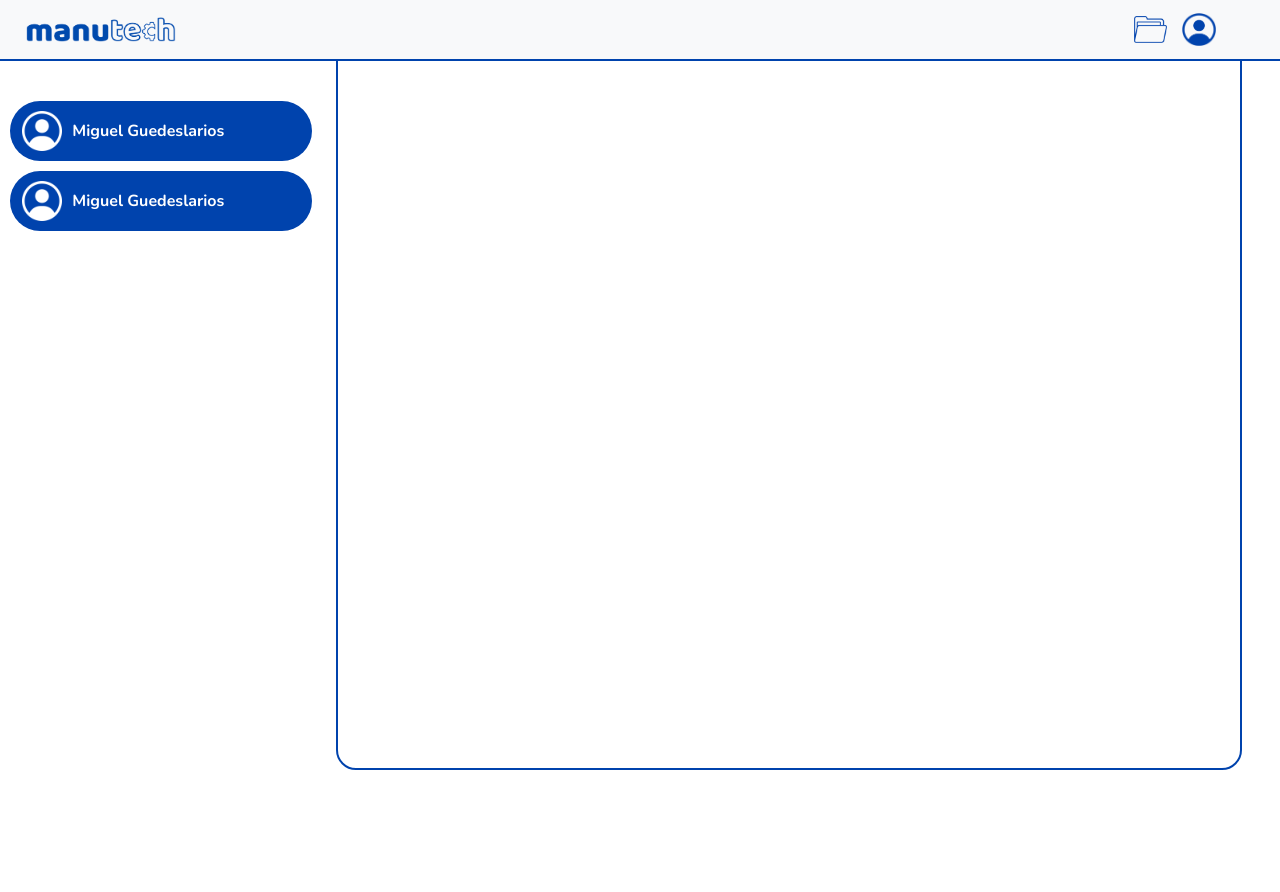
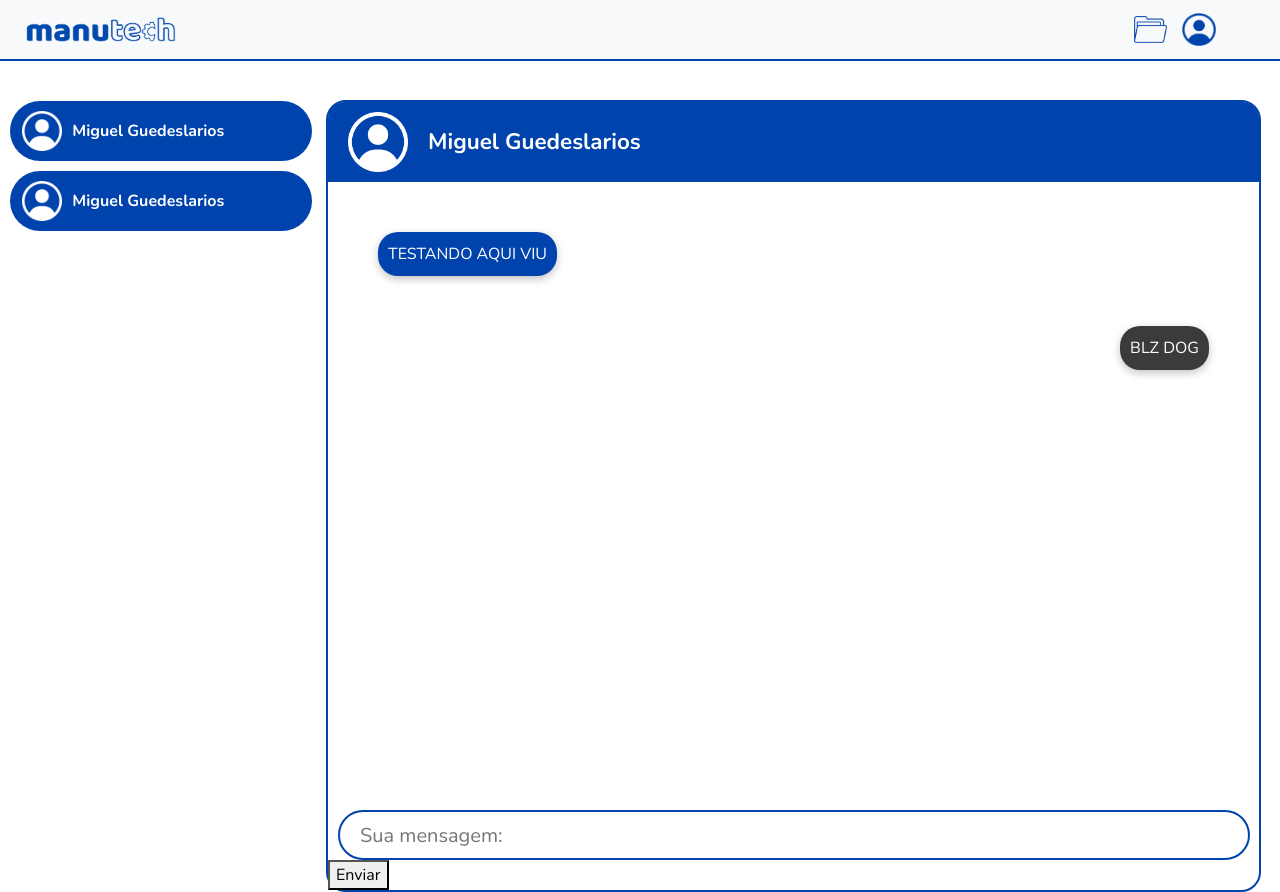
Before and after one commit to Z3rOoO/manuTech, a plain HTML site: page public/html/chat.html in a window 1280 px wide. Before the commit the page ends 800 px from the top, so only its background shows below. Drawn offline with nearby package versions, Linux system fonts and the light colour scheme.

Commit message:
UPDATE chat.html

```diff
--- a/public/html/chat.html
+++ b/public/html/chat.html
@@ -39,9 +39,12 @@
                     <ul class="dropdown-menu dropdown-menu-end">
                         <li><span class="dropdown-item-text fw-bold" id="nome-usuario-menu">Olá!</span></li>
 
-    <li><span class="dropdown-item-text text-muted small" id="cargo-usuario-menu" style="font-size: 0.85em;"></span></li>
+                        <li><span class="dropdown-item-text text-muted small" id="cargo-usuario-menu"
+                                style="font-size: 0.85em;"></span></li>
 
-    <li><hr class="dropdown-divider"></li>
+                        <li>
+                            <hr class="dropdown-divider">
+                        </li>
                         <li>
                             <a class="dropdown-item text-danger" href="#" onclick="fazerLogout()">Sair</a>
                         </li>
@@ -68,14 +71,34 @@
                         <p>Miguel Guedeslarios</p>
                     </div>
                 </div>
-
             </div>
-            <div class="col-9"><div class="container-conversa"></div></div>
+            <div class="col-9 ">
+                <div class="container-conversa">
+                    <div class="header-conversa">
+                        <img src="../images/icons/perfil.png">
+                        <p>Miguel Guedeslarios</p>
                     </div>
-
+                    <div class="msg1">TESTANDO AQUI VIU</div>
+                    <div class="msg2">BLZ DOG</div>
+                    <div class="footer-conversa">
+                        <input class="enviar-msg" placeholder="Sua mensagem:" type="text">
+                        <button class="btn-enviar">Enviar</button>
+                    </div>
+                </div>
+            </div>
+        </div>
 
     </main>
 
+    <script src="https://cdn.jsdelivr.net/npm/@popperjs/core@2.11.8/dist/umd/popper.min.js"
+        integrity="sha384-I7E8VVD/ismYTF4hNIPjVp/Zjvgyol6VFvRkX/vR+Vc4jQkC+hVqc2pM8ODewa9r"
+        crossorigin="anonymous"></script>
+
+    <script src="https://cdn.jsdelivr.net/npm/bootstrap@5.3.2/dist/js/bootstrap.min.js"
+        integrity="sha384-BBtl+eGJRgqQAUMxJ7pMwbEyER4l1g+O15P+16Ep7Q9Q+zqX6gSbd85u4mG4QzX+"
+        crossorigin="anonymous"></script>
+
 </body>
 <script src="../js/sessao.js"></script> <!--script para o sair da sessao -->
+
 </html>
--- a/public/style/chat.css
+++ b/public/style/chat.css
@@ -1,12 +1,6 @@
 .container-contatos{
     display: block;
     margin-top: 7%;
-}
-.container-conversa{
-    border: 2px solid #0043ad;
-    width: 60%;
-    height: 900px;
-    border-radius: 20px;
 }
 .contato-chat{
     margin: 10px;
@@ -26,9 +20,77 @@
     margin-bottom: 0;
 }
 .container-conversa{
-    width: 95%;
-    height: 95vh;
+    margin-top: 100px;
     border: 2px solid #0043ad;
-    margin: 10px;
-
+    height: auto;
+    width: 98%;
+    border-radius: 20px;
+    z-index: -1;
 }
+.header-conversa{
+    background-color: #0043ad;
+    width: 100%;
+    height: 80px;
+    border-radius: 17px 17px 0 0;
+}
+.header-conversa img{
+    width: 60px;
+    margin-left: 20px;
+    margin-top: 10px;
+}
+.header-conversa p{
+    color: white;
+    font-size: 140%;
+    font-weight: bold;
+    margin-left: 100px;
+    margin-top: -47px;
+}
+.msg1{
+    background-color: #0043ad;
+    color: white;
+    width: fit-content;
+    max-width: 60%;
+    padding: 10px;
+    border-radius: 20px;
+    margin: 50px;
+    height: auto;
+    box-shadow: rgba(0, 0, 0, 0.24) 0px 3px 8px;
+}
+.msg2{
+    background-color: #3b3b3b;
+    color: white;
+    width: fit-content;
+    max-width: 60%;
+    padding: 10px;
+    border-radius: 20px;
+    margin: 50px;
+    margin-left: auto;
+    height: auto;
+   box-shadow: rgba(0, 0, 0, 0.24) 0px 3px 8px;
+}
+.enviar-msg{
+    width: 98%;
+    height: 50px;
+    border-radius: 25px;
+    margin-top: 20px;
+    margin-left: 10px;
+    border: 2px solid #0043ad;
+    padding-left: 20px;
+    font-size: 20px;
+    margin-top: 390px;
+}
+.btn-enviar-msg{
+    width: 100px;
+    height: 50px;
+    border-radius: 25px;
+    margin-top: -90px;
+    margin-left: 1220px;
+    background-color: #0043ad;
+    color: white;
+    font-weight: bold;
+    border: none;
+}
+.btn-enviar-msg :hover{
+    background-color: #003090;
+    cursor: pointer;
+}
```
Lines whose indentation alone changed are shown as unchanged.
